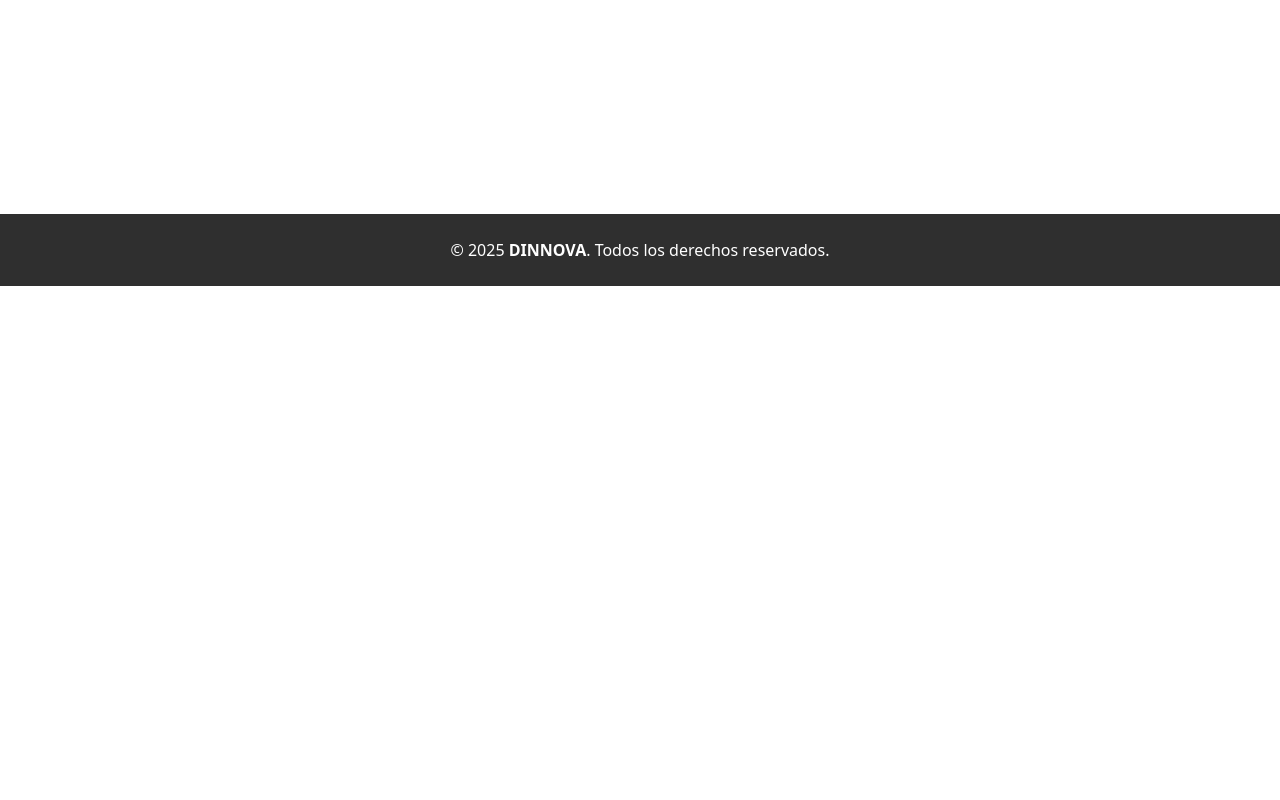
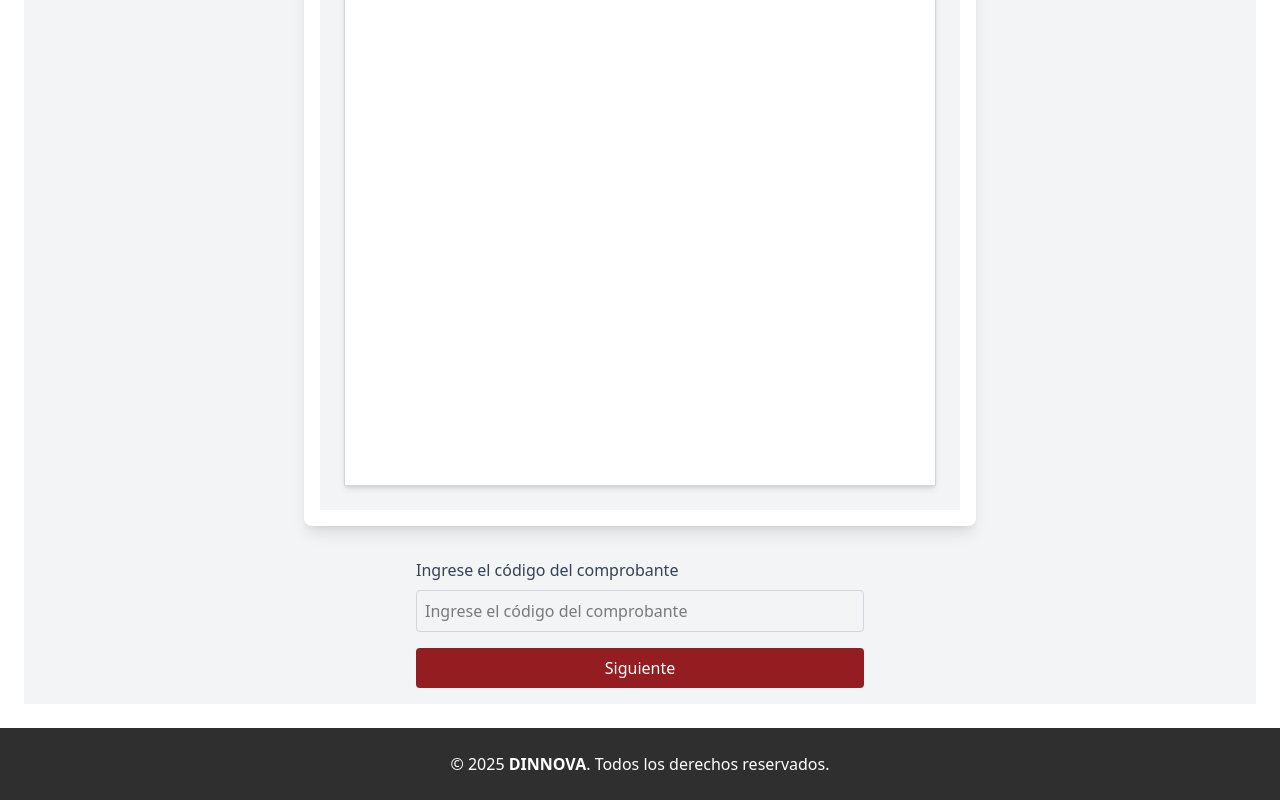
Before and after one commit to Dionisio202/ReporteOffice, a React (Vite) app: page /Formulario12 in a window 1280 px wide. Shown: the part 514-1314 px from the top of the page. Before the commit the page ends 800 px from the top, so only its background shows below. Built offline with nearby package versions, Linux system fonts and the light colour scheme; no server answers.

Commit message:
Formulario 12

```diff
--- a/package.json
+++ b/package.json
@@ -17,6 +17,7 @@
     "@onlyoffice/document-editor-react": "^1.5.1",
     "@react-pdf-viewer/core": "^3.12.0",
     "@tailwindcss/vite": "^4.0.0",
+    "axios": "^1.7.9",
     "docxtemplater": "^3.58.4",
     "file-saver": "^2.0.5",
     "html2canvas": "^1.4.1",
--- a/src/App.tsx
+++ b/src/App.tsx
@@ -17,6 +17,7 @@ import Formulario2 from "./components/formularios/formulario2";
 import Formulario6 from "./components/formularios/Formulario6";
 import Formulario9 from "./components/formularios/Formulario9";
 import Formulario11 from "./components/formularios/formulario11";
+import Formulario12 from "./components/formularios/formulario12";
 import Formulario17 from "./components/formularios/formulario17";
 import Formulario19 from "./components/formularios/formulario19";
 import Formulario20 from "./components/formularios/formulario20";
@@ -44,6 +45,7 @@ const App = () => {
             <Route path = "/Formulario6" element={<Formulario6/>}/>
             <Route path = "/Formulario9" element={<Formulario9/>}/>
             <Route path = "/Formulario11" element={<Formulario11/>}/>
+            <Route path = "/Formulario12" element={<Formulario12/>}/>
             <Route path = "/Formulario17" element={<Formulario17/>}/>
             <Route path = "/Formulario19" element={<Formulario19/>}/>
             <Route path = "/Formulario20" element={<Formulario20/>}/>
--- a/src/components/formularios/formulario12.tsx
+++ b/src/components/formularios/formulario12.tsx
@@ -0,0 +1,64 @@
+import { useState } from "react";
+import DocumentViewer from "../files/DocumentViewer"; // Importa tu componente de visor de documentos
+
+export default function WebPage() {
+  const [codigo, setCodigo] = useState(""); // Código del comprobante
+  const [codigoGuardado, setCodigoGuardado] = useState<string | null>(null); // Código guardado después de hacer clic en Siguiente
+  const [documento, setDocumento] = useState<string>("Formato_datos_informativos_autores.docx"); // Documento predeterminado
+
+  const handleCodigoChange = (e: React.ChangeEvent<HTMLInputElement>) => {
+    setCodigo(e.target.value);
+  };
+
+  const handleSiguiente = () => {
+    if (codigo.trim() !== "") {
+      setCodigoGuardado(codigo); // Guarda el código ingresado
+      // Aquí podrías hacer una llamada a la base de datos para actualizar el documento si es necesario
+      // Por ejemplo:
+      // fetchDocumentoFromDatabase(codigo).then(setDocumento);
+      setCodigo(""); // Limpia el input después de guardar el código
+    }
+  };
+
+  return (
+    <div className="min-h-screen flex flex-col items-center justify-center bg-gray-100 p-4">
+      <h1 className="text-2xl font-bold mb-6">Comprobante de Pago</h1>
+
+      {/* DocumentViewer para mostrar el documento siempre */}
+      <div className="w-full max-w-2xl bg-white shadow-lg rounded-lg p-4 mb-8">
+        <DocumentViewer
+          keyDocument={codigoGuardado || "default"} // Cambia según el código guardado
+          title="Documento del Comprobante"
+          documentName={documento} // Nombre del documento que estás cargando desde la base de datos
+        />
+      </div>
+
+      {/* Input para ingresar el código del comprobante */}
+      <div className="w-full max-w-md">
+        <label className="block text-gray-700 font-medium mb-2">
+          Ingrese el código del comprobante
+        </label>
+        <input
+          type="text"
+          value={codigo}
+          onChange={handleCodigoChange}
+          className="w-full p-2 border border-gray-300 rounded mb-4 focus:outline-none focus:ring-2 focus:ring-blue-500"
+          placeholder="Ingrese el código del comprobante"
+        />
+        <button
+          onClick={handleSiguiente}
+          className="w-full bg-[#931D21]  text-white py-2 rounded hover:bg-gray-400 transition duration-300"
+        >
+          Siguiente
+        </button>
+      </div>
+
+      {/* Mostrar el código guardado solo si existe */}
+      {codigoGuardado && (
+        <p className="mt-4 text-black-600 font-medium">
+          Código guardado: {codigoGuardado}
+        </p>
+      )}
+    </div>
+  );
+}
```
Also changed, not shown: 1 other file (tests, documents, lock files or other folders).
